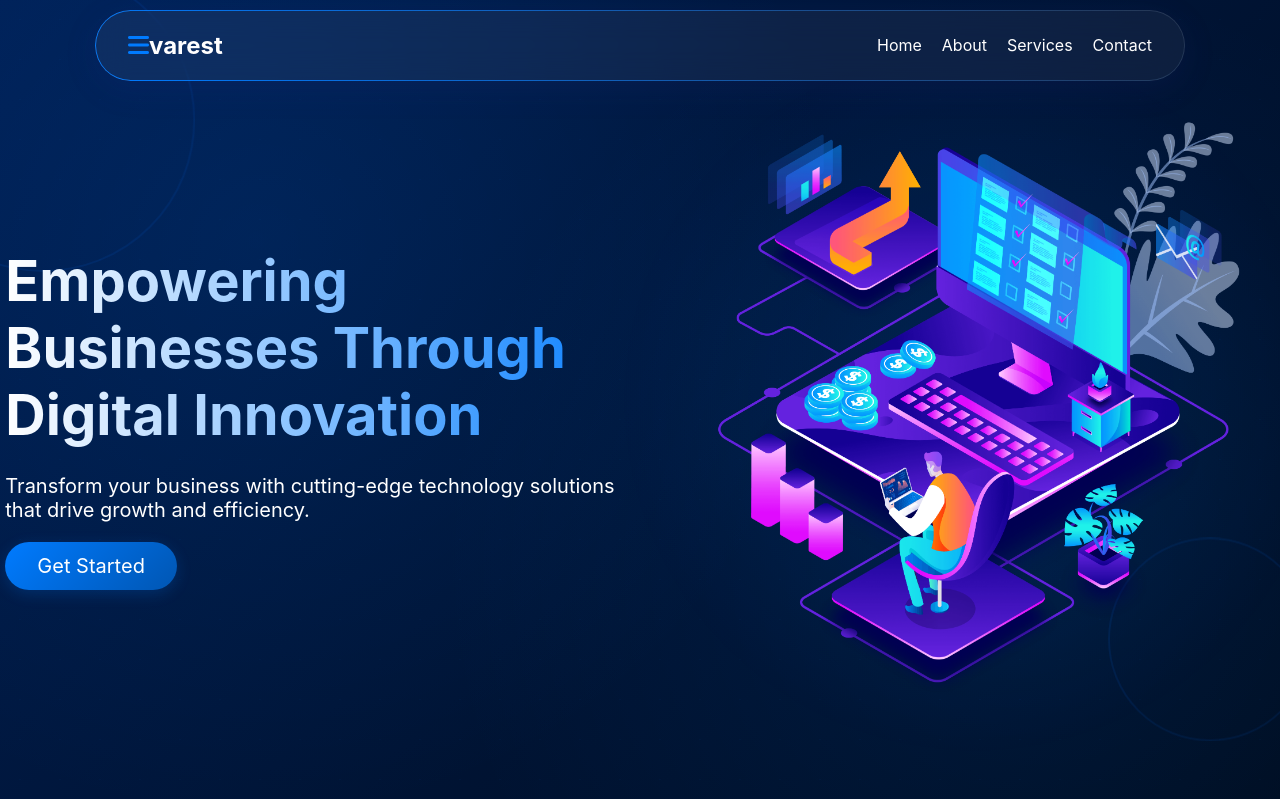
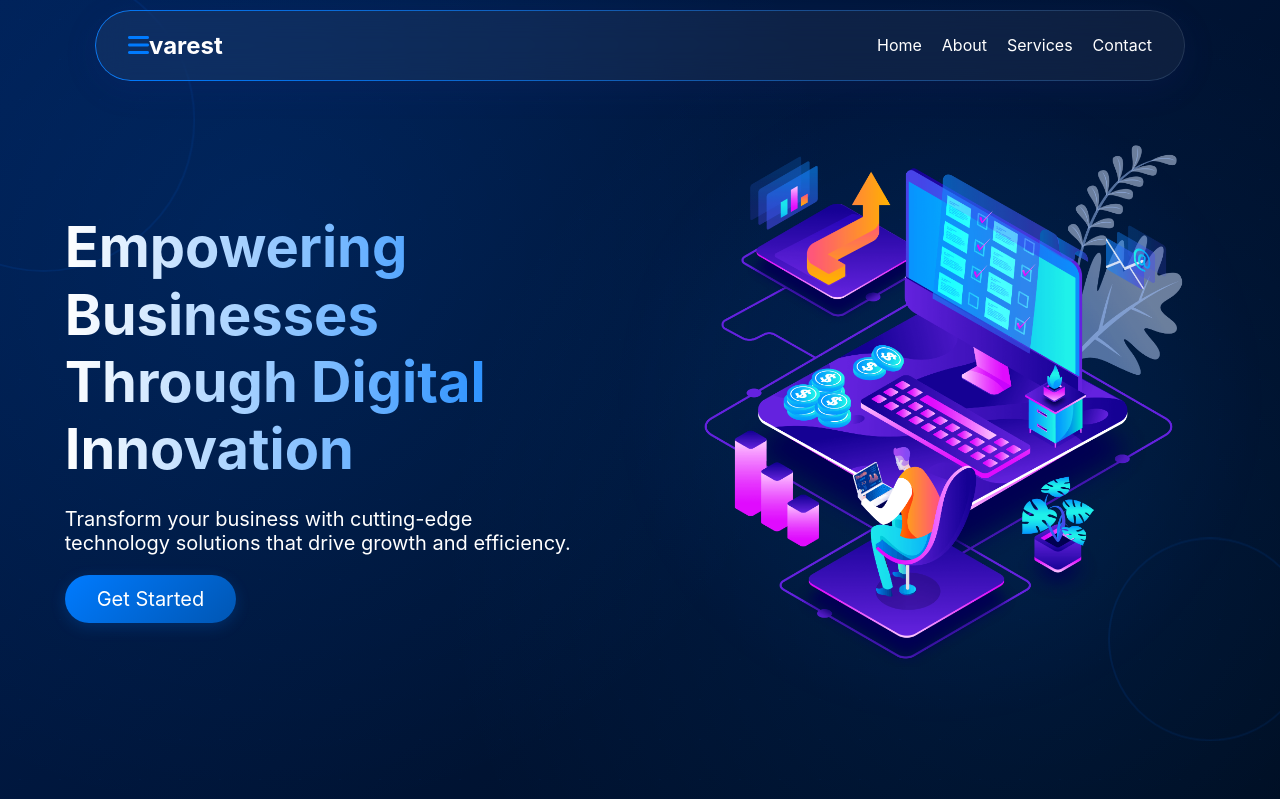
Before and after one commit to Athooh/evarest, a React (Create React App) app: page / in a window 1280 px wide. Shown: the top 799 px of the page. Built offline with nearby package versions, Linux system fonts and the light colour scheme.

Commit message:
Enhance Home page styles with adjusted z-index values and modified layout for improved visual hierarchy and responsiveness

```diff
--- a/src/components/Pages/Home/Home.css
+++ b/src/components/Pages/Home/Home.css
@@ -31,6 +31,7 @@
     position: relative;
     overflow: hidden;
     background: linear-gradient(135deg, var(--background-color) 0%, #000B1C 100%);
+    z-index: 1;
   }
 
   /* Tech-inspired background elements */
@@ -102,7 +103,7 @@
   }
 
   .hero-content {
-    width: 50%;
+    width: 40%;
     text-align: left;
   }
 
@@ -132,7 +133,7 @@
   }
 
   .hero-image img {
-    width: 600px;
+    width: 550px;
   }
 
   /* Services */
@@ -500,6 +501,7 @@
     background: #f5f7fa;
     position: relative;
     overflow: hidden;
+    z-index: 1;
   }
 
   .products-section::before {
```
